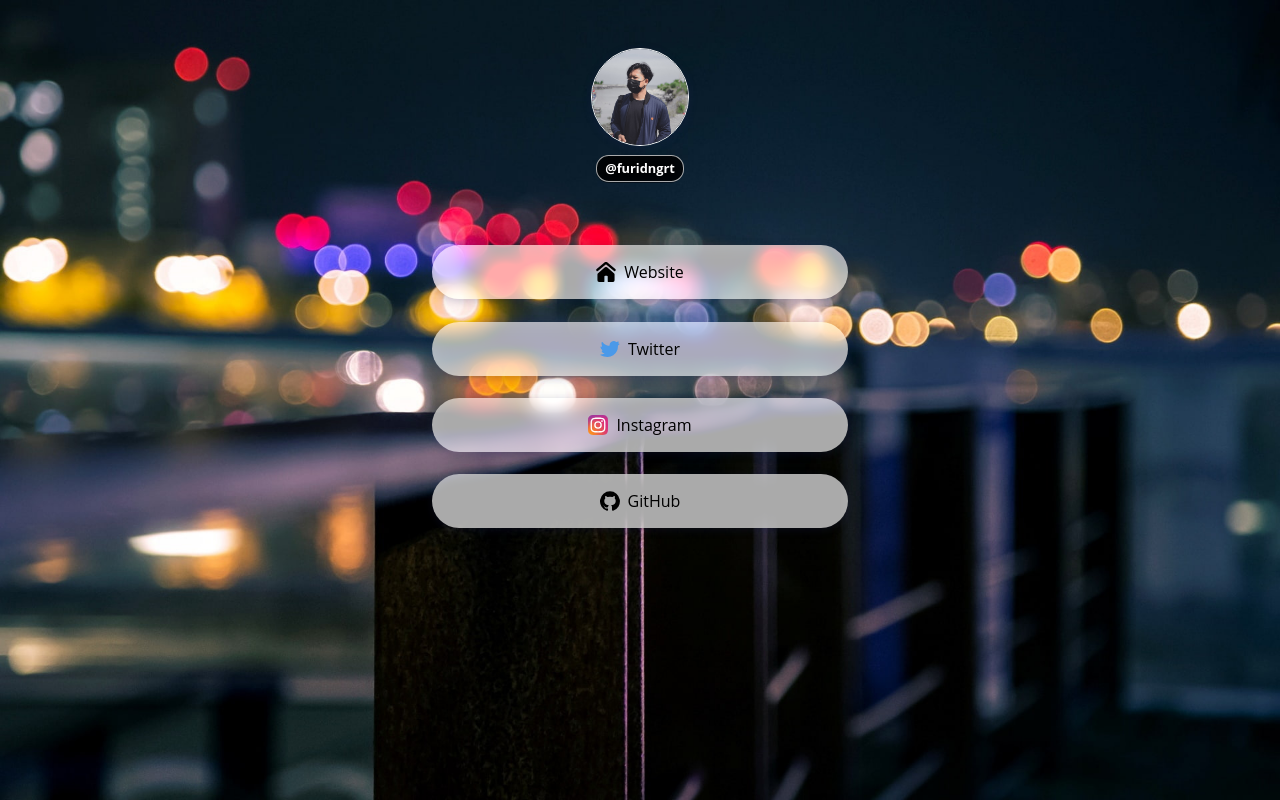
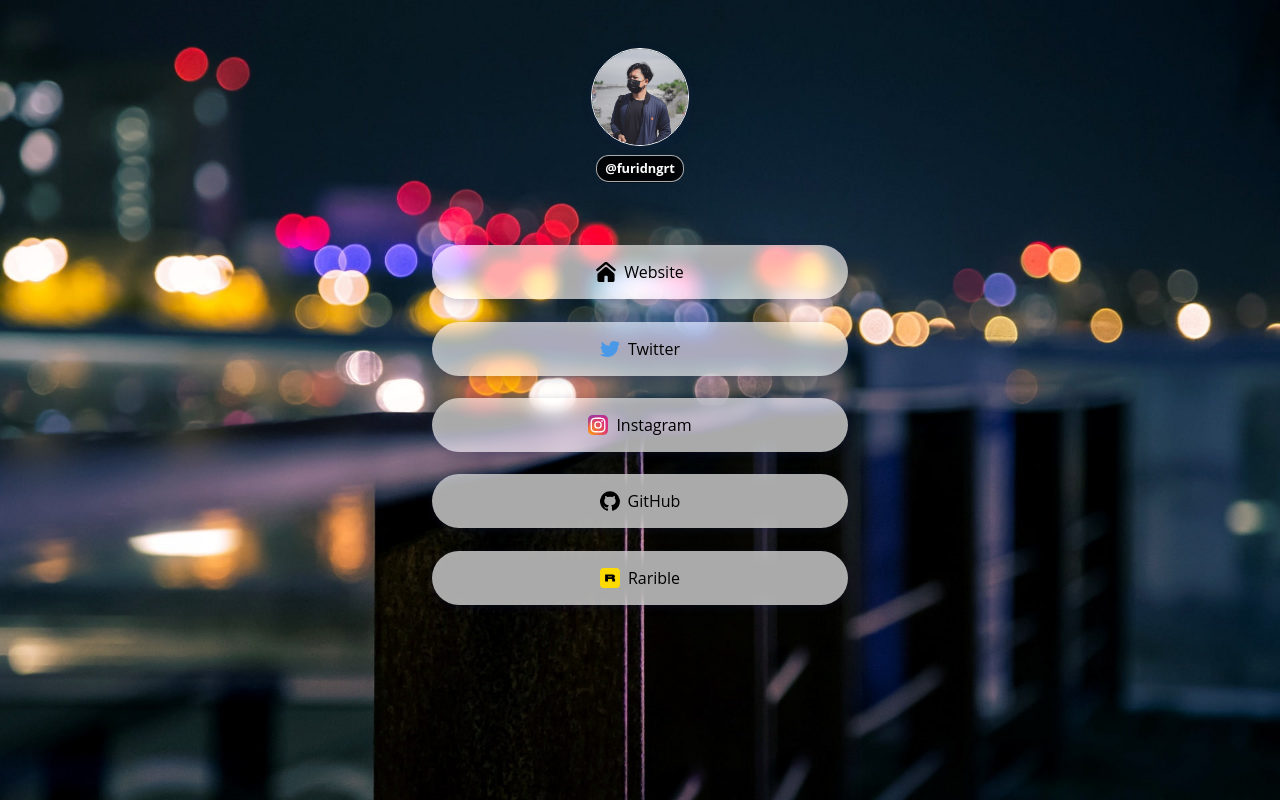
Before and after one commit to furidngrt/links, a plain HTML site: page index-image.html in a window 1280 px wide. Drawn offline with Linux system fonts and the light colour scheme.

Commit message:
Update index-image.html

```diff
--- a/index-image.html
+++ b/index-image.html
@@ -37,6 +37,12 @@
             GitHub
           </a>
         </li>
+      <li>
+         <a href="https://rarible.com/furi">
+           <img src="/images/rarible.svg" alt="rarible" width="20" />
+           Rarible
+          </a>
+        </li>
       </ul>
     </main>
   </body>
```
